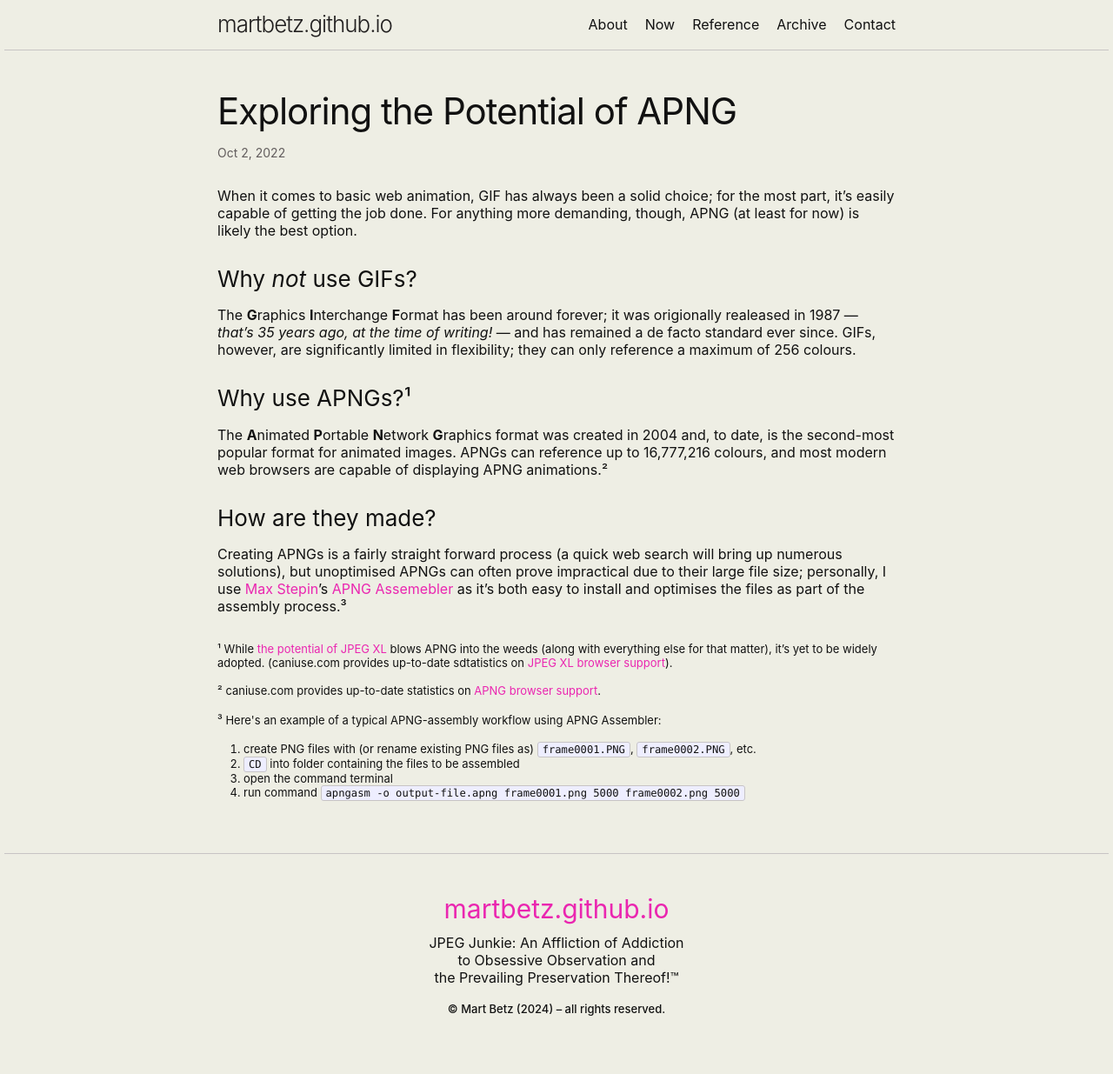
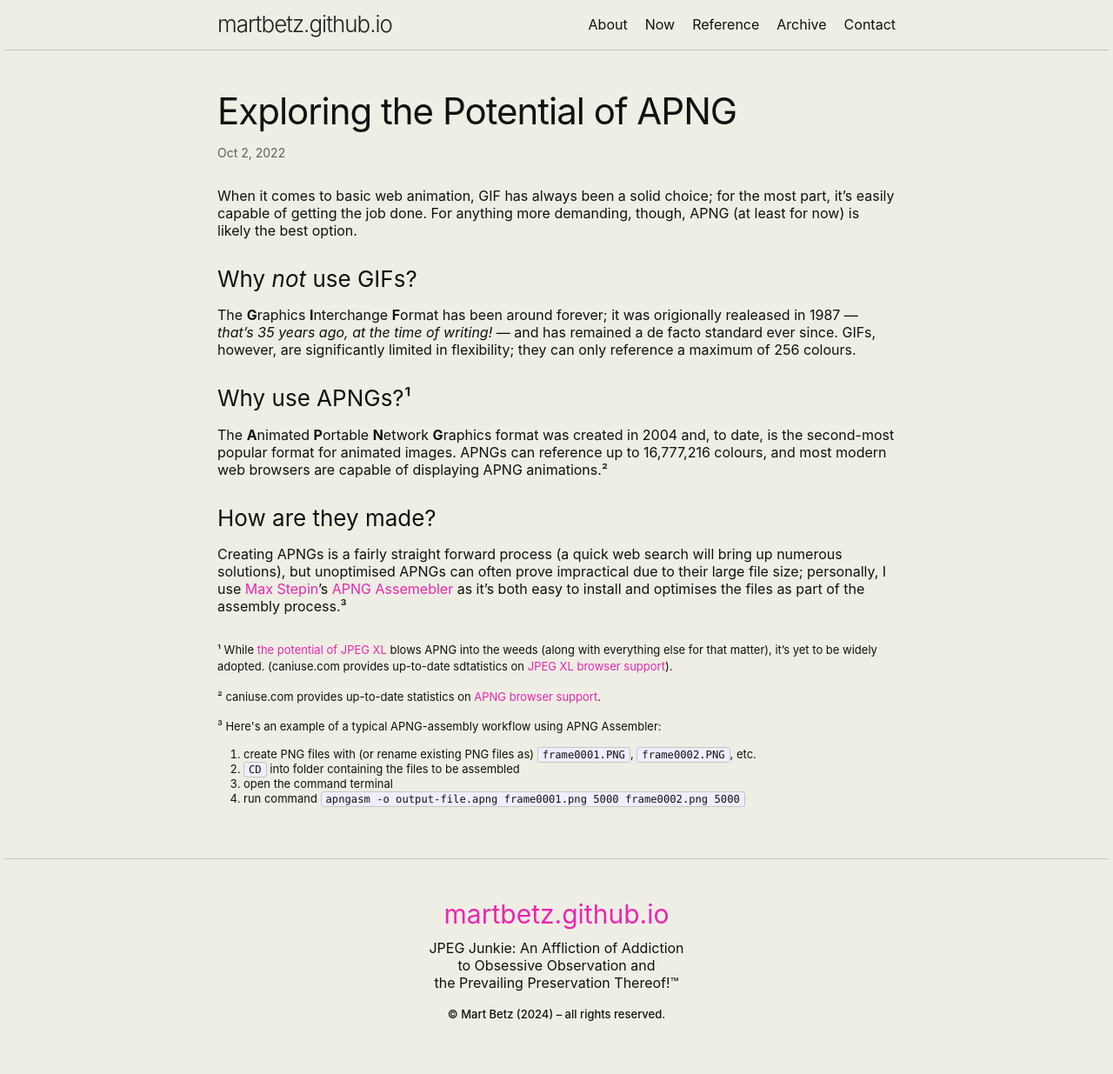
Before and after one commit to martbetz/martbetz.github.io, a Jekyll site: the page built from _posts/2022-10-02-03-08-exploring-apng.md, in a window 1280 px wide. Shown: the whole page at 87% size. Built offline with Jekyll 4.4.1, drawn with Linux system fonts in a browser that asks for light colours.

Commit message:
Update 2022-10-02-03-08-exploring-apng.md

```diff
--- a/_posts/2022-10-02-03-08-exploring-apng.md
+++ b/_posts/2022-10-02-03-08-exploring-apng.md
@@ -19,7 +19,7 @@
 
 Creating APNGs is a fairly straight forward process (a quick web search will bring up numerous solutions), but unoptimised APNGs can often prove impractical due to their large file size; personally, I use [Max Stepin](https://sourceforge.net/u/maxst/profile)'s  [APNG Assemebler](https://apngasm.sourceforge.net) as it's both easy to install and optimises the files as part of the assembly process.³
 
-<p style="padding-top: 15px; line-height: 1.0">
+<p style="padding-top: 15px; line-height: 1.2">
 <font size="2">
 ¹ While <a href="https://martbetz.github.io/photography/computing/2022/10/27/exploring-jpegxl.html">the potential of JPEG XL</a> blows APNG into the weeds (along with everything else for that matter), it’s yet to be widely adopted. (caniuse.com provides up-to-date sdtatistics on <a href="https://caniuse.com/?search=jxl">JPEG XL browser support</a>).
 </font>
```
